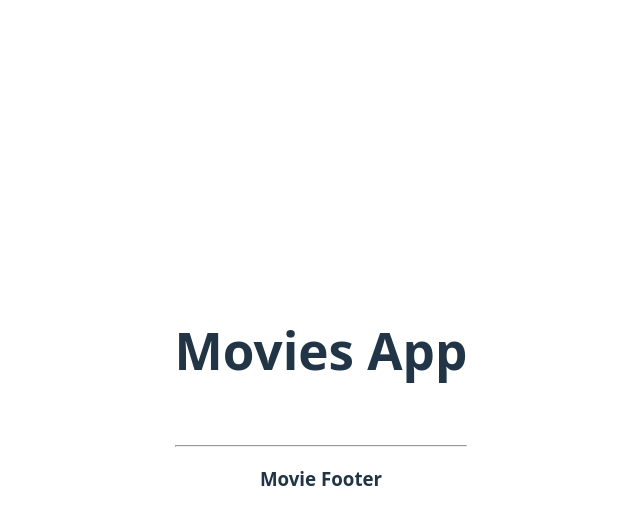
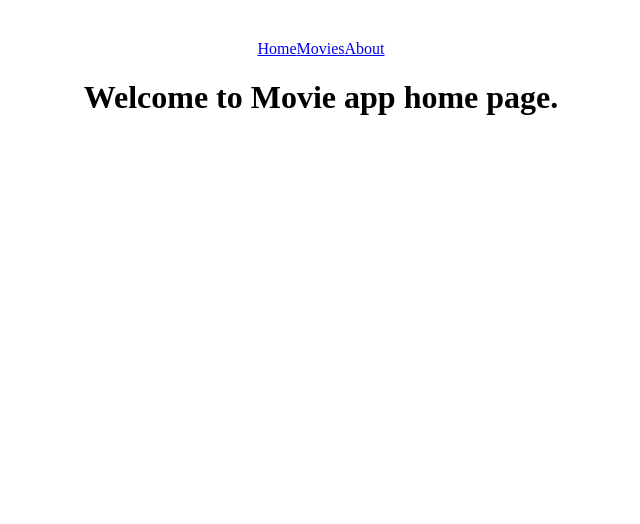
Before and after one commit to Khalifa2018/react-lab1, a React (Vite) app: page / in a window 1280 px wide. Shown: the top 524 px of the page, without its empty margins (319-959 px from the left). Built offline with nearby package versions, Linux system fonts and the light colour scheme; no server answers.

Commit message:
Add nav bar

```diff
--- a/src/App.jsx
+++ b/src/App.jsx
@@ -1,18 +1,25 @@
-import { Route, Routes } from "react-router-dom";
+import { Link, Route, Routes } from "react-router-dom";
 import "./App.css";
-import Footer from "./components/Footer";
 import MoviesPage from "./pages/MoviesPage";
 import MovieDetailPage from "./pages/MovieDetailsPage";
+import HomePage from "./pages/HomePage";
+import AboutPage from "./pages/AboutPage";
 
 function App() {
   return (
     <>
-      <h1>Movies App</h1>
+      <nav>
+        <Link to="/">Home</Link>
+        <Link to="/movies">Movies</Link>
+        <Link to="/about">About</Link>
+      </nav>
+
       <Routes>
-        <Route path="/" element={<MoviesPage />} />
+        <Route path="/" element={<HomePage />} />
+        <Route path="/about" element={<AboutPage />} />
+        <Route path="/movies" element={<MoviesPage />} />
         <Route path="/movie/:id" element={<MovieDetailPage />} />
       </Routes>
-      <Footer />
     </>
   );
 }
--- a/src/components/Footer.jsx
+++ /dev/null
@@ -1,19 +0,0 @@
-import { Component } from "react";
-
-class Footer extends Component {
-  constructor() {
-    super();
-    this.state = { name: "Movie" };
-  }
-  render() {
-    return (
-      <>
-        <br />
-        <hr />
-        <h3>{this.state.name} Footer</h3>
-      </>
-    );
-  }
-}
-
-export default Footer;
--- a/src/index.css
+++ b/src/index.css
@@ -1,100 +1 @@
-:root {
-  font-family: system-ui, Avenir, Helvetica, Arial, sans-serif;
-  line-height: 1.5;
-  font-weight: 400;
-
-  color-scheme: light dark;
-  color: rgba(255, 255, 255, 0.87);
-  background-color: #242424;
-
-  font-synthesis: none;
-  text-rendering: optimizeLegibility;
-  -webkit-font-smoothing: antialiased;
-  -moz-osx-font-smoothing: grayscale;
-}
-
-a {
-  font-weight: 500;
-  color: #646cff;
-  text-decoration: inherit;
-}
-a:hover {
-  color: #535bf2;
-}
-
-body {
-  margin: 0;
-  display: flex;
-  place-items: center;
-  min-width: 320px;
-  min-height: 100vh;
-}
-
-h1 {
-  font-size: 3.2em;
-  line-height: 1.1;
-}
-
-button {
-  border-radius: 8px;
-  border: 1px solid transparent;
-  padding: 0.6em 1.2em;
-  font-size: 1em;
-  font-weight: 500;
-  font-family: inherit;
-  background-color: #1a1a1a;
-  cursor: pointer;
-  transition: border-color 0.25s;
-}
-button:hover {
-  border-color: #646cff;
-}
-button:focus,
-button:focus-visible {
-  outline: 4px auto -webkit-focus-ring-color;
-}
-
-@media (prefers-color-scheme: light) {
-  :root {
-    color: #213547;
-    background-color: #ffffff;
-  }
-  a:hover {
-    color: #747bff;
-  }
-  button {
-    background-color: #f9f9f9;
-  }
-}
-.movie-card {
-  display: flex;
-  background-size: cover;
-  background-position: center;
-  padding: 20px;
-  border-radius: 10px;
-  color: #fff;
-}
-
-.movie-poster {
-  width: 150px;
-  border-radius: 5px;
-  margin-right: 20px;
-}
-
-.movie-info {
-  background: rgba(0, 0, 0, 0.6);
-  padding: 10px;
-  border-radius: 5px;
-  max-width: 600px;
-}
-
-.movie-title {
-  margin: 0;
-  font-size: 1.8rem;
-}
-
-.movie-original {
-  margin: 0;
-  font-size: 1.2rem;
-  font-style: italic;
-}
+/*
--- /dev/null
+++ b/src/pages/AboutPage.jsx
@@ -0,0 +1,9 @@
+function AboutPage() {
+    return (
+        <div>
+            <h1>Welcome to Movie app About page.</h1>
+        </div>
+     );
+}
+
+export default AboutPage;
--- /dev/null
+++ b/src/pages/HomePage.jsx
@@ -0,0 +1,9 @@
+function HomePage() {
+    return (
+        <div>
+            <h1>Welcome to Movie app home page.</h1>
+        </div>
+     );
+}
+
+export default HomePage;
```
